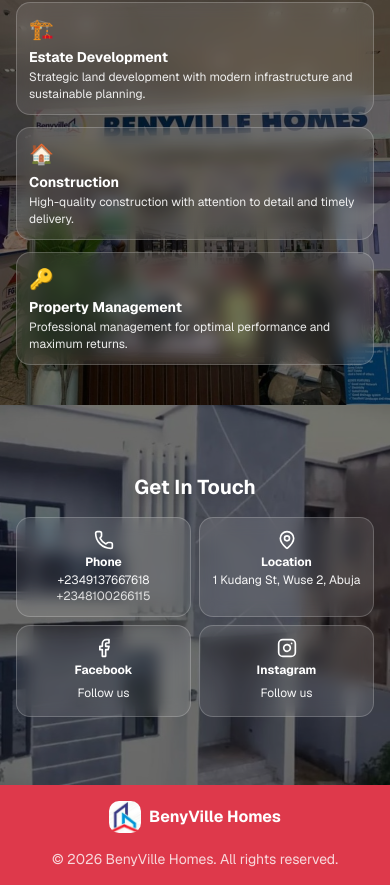
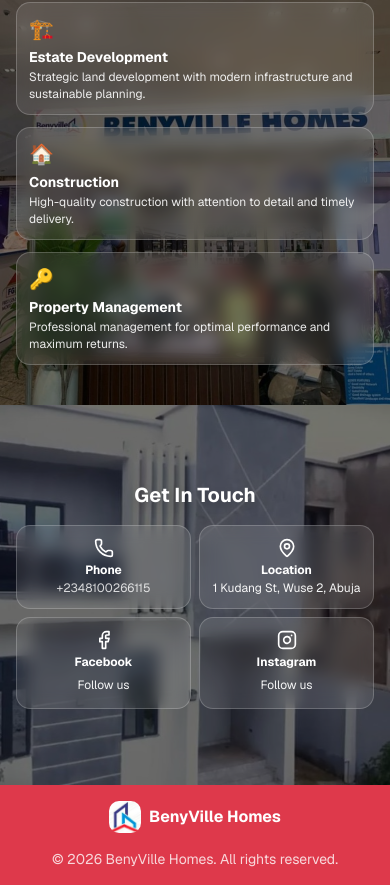
Before and after one commit to zoftwaredevelopment/benyville-homes, a Next.js app: page / in a window 390 px wide. Shown: the part 1100-1985 px from the top of the page. Built offline with nearby package versions, Linux system fonts and the light colour scheme.

Commit message:
Remove deprecated primary phone number from contact card.
This keeps only the active contact line in the homepage phone section to avoid showing outdated details.

Co-authored-by: Cursor <cursoragent@cursor.com>

```diff
--- a/app/page.tsx
+++ b/app/page.tsx
@@ -139,7 +139,6 @@ export default function Home() {
             <div className="bg-white/10 backdrop-blur-sm rounded-xl p-3 text-center border border-white/20">
               <Phone className="text-white w-5 h-5 mx-auto mb-1" />
               <h3 className="font-bold text-white text-xs mb-0.5">Phone</h3>
-              <a href="tel:+2349137667618" className="text-white/95 text-xs hover:underline block truncate">+2349137667618</a>
               <a href="tel:+2348100266115" className="text-white/80 text-xs hover:underline block truncate">+2348100266115</a>
             </div>
             <div className="bg-white/10 backdrop-blur-sm rounded-xl p-3 text-center border border-white/20">
```
